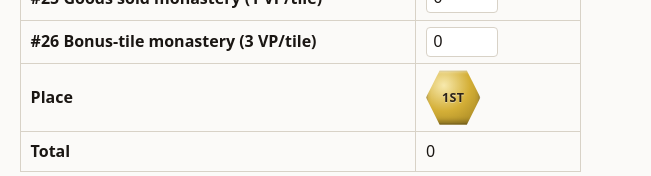
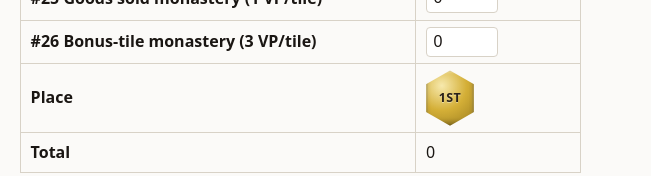
Before and after one commit to toddcooke/toddcooke.github.io, a React (Vite) app in the folder burgundy-scorer/: page / in a window 1280 px wide. Shown: the part 544-720 px from the top of the page, without its empty margins (0-651 px from the left). Built offline with nearby package versions, Linux system fonts and the light colour scheme.

Commit message:
fix(burgundy-scorer): make medals regular pointy-top hexagons
Switch to a pointy-top clip-path with height ~1.155x width so all six
edges are equal (the square box made top/bottom edges too short).

Co-Authored-By: Claude Opus 4.8 <noreply@anthropic.com>

```diff
--- a/burgundy-scorer/src/index.css
+++ b/burgundy-scorer/src/index.css
@@ -89,9 +89,11 @@ caption {
   display: inline-flex;
   align-items: center;
   justify-content: center;
-  width: 3.4rem;
-  height: 3.4rem;
-  clip-path: polygon(25% 0, 75% 0, 100% 50%, 75% 100%, 25% 100%, 0 50%);
+  /* Pointy-top hexagon. Height ≈ 1.155 × width keeps all six edges equal
+     (a square box would make the top/bottom edges shorter than the sides). */
+  width: 3rem;
+  height: 3.46rem;
+  clip-path: polygon(50% 0%, 100% 25%, 100% 75%, 50% 100%, 0% 75%, 0% 25%);
   color: #2a2118;
   font-weight: 800;
   font-size: 0.78rem;
```
